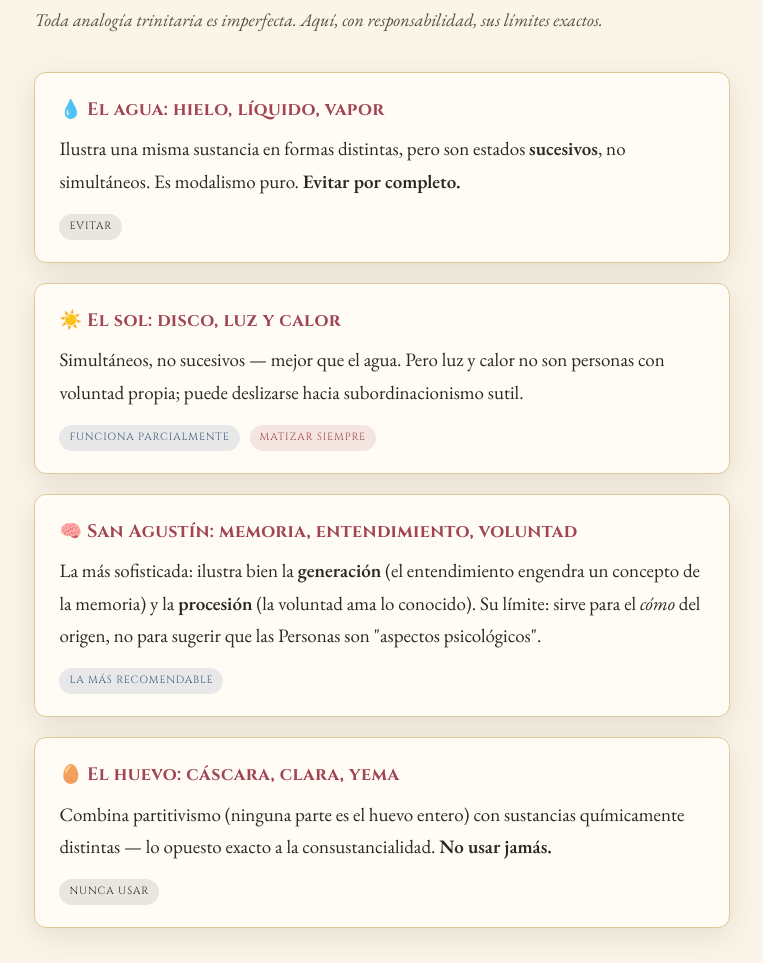
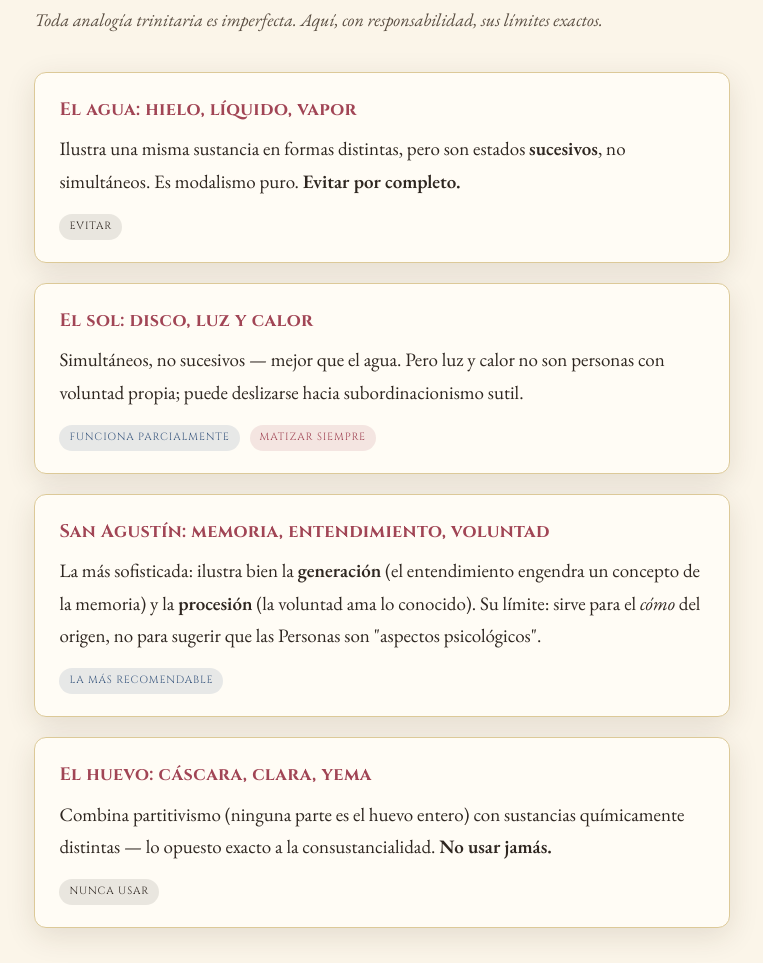
Before and after one commit to theologia-inri/Teologia, a plain HTML site: page trinidad.html in a window 1280 px wide. Shown: the part 9651-10614 px from the top of the page, without its empty margins (383-1146 px from the left). Drawn offline with nearby package versions, Linux system fonts and the light colour scheme; a web font is replaced by a local one.

Commit message:
Remove emoji from analogy headings in trinidad.html

```diff
--- a/trinidad.html
+++ b/trinidad.html
@@ -779,21 +779,21 @@ footer a{ color:var(--gold); text-decoration:none; }
   <p class="tomo-sub">Toda analogía trinitaria es imperfecta. Aquí, con responsabilidad, sus límites exactos.</p>
 
   <div class="analogy-card">
-    <h4>💧 El agua: hielo, líquido, vapor</h4>
+    <h4> El agua: hielo, líquido, vapor</h4>
     <p>Ilustra una misma sustancia en formas distintas, pero son estados <strong>sucesivos</strong>, no
     simultáneos. Es modalismo puro. <strong>Evitar por completo.</strong></p>
     <div class="analogy-verdict"><span class="tag avoid">Evitar</span></div>
   </div>
 
   <div class="analogy-card">
-    <h4>☀️ El sol: disco, luz y calor</h4>
+    <h4> El sol: disco, luz y calor</h4>
     <p>Simultáneos, no sucesivos — mejor que el agua. Pero luz y calor no son personas con voluntad
     propia; puede deslizarse hacia subordinacionismo sutil.</p>
     <div class="analogy-verdict"><span class="tag works">Funciona parcialmente</span><span class="tag breaks">Matizar siempre</span></div>
   </div>
 
   <div class="analogy-card">
-    <h4>🧠 San Agustín: memoria, entendimiento, voluntad</h4>
+    <h4> San Agustín: memoria, entendimiento, voluntad</h4>
     <p>La más sofisticada: ilustra bien la <strong>generación</strong> (el entendimiento engendra un
     concepto de la memoria) y la <strong>procesión</strong> (la voluntad ama lo conocido). Su límite:
     sirve para el <em>cómo</em> del origen, no para sugerir que las Personas son "aspectos psicológicos".</p>
@@ -801,7 +801,7 @@ footer a{ color:var(--gold); text-decoration:none; }
   </div>
 
   <div class="analogy-card">
-    <h4>🥚 El huevo: cáscara, clara, yema</h4>
+    <h4> El huevo: cáscara, clara, yema</h4>
     <p>Combina partitivismo (ninguna parte es el huevo entero) con sustancias químicamente distintas —
     lo opuesto exacto a la consustancialidad. <strong>No usar jamás.</strong></p>
     <div class="analogy-verdict"><span class="tag avoid">Nunca usar</span></div>
```
